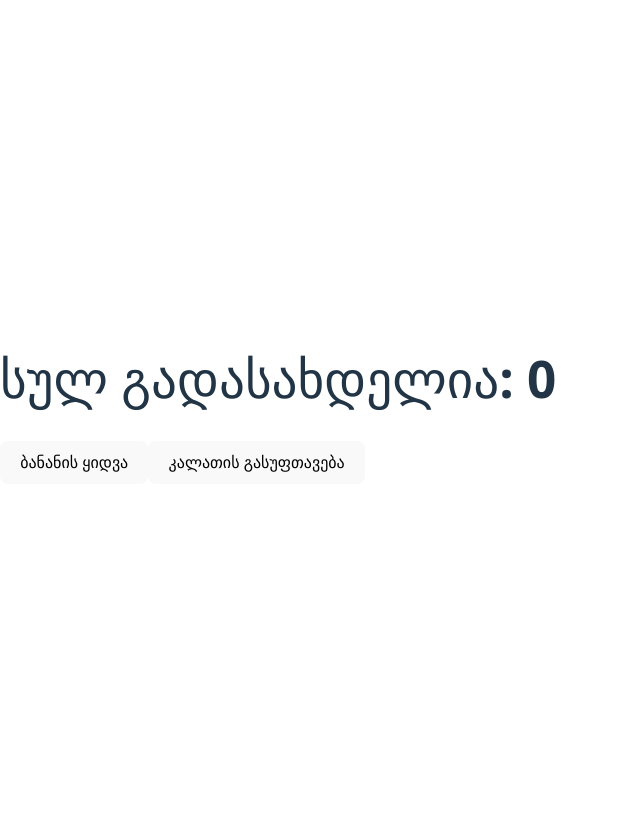
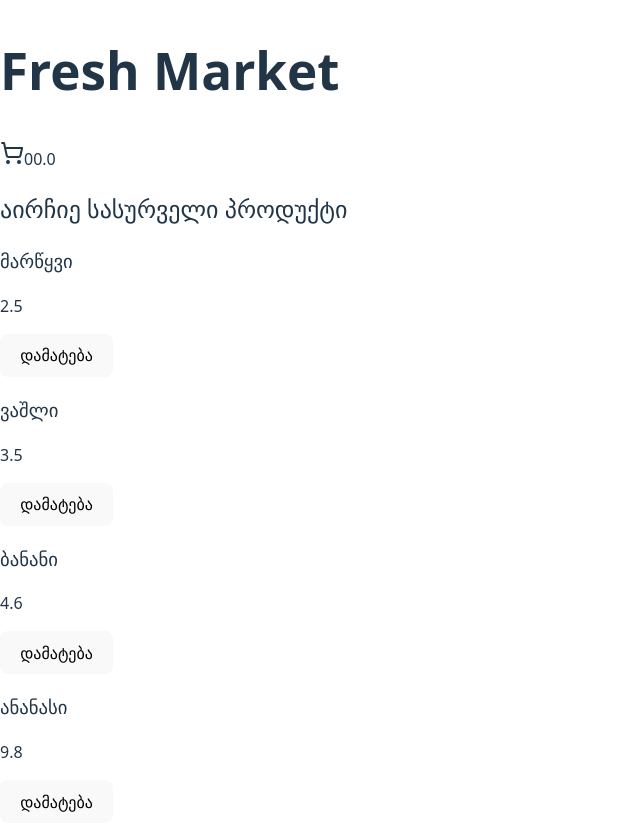
Before and after one commit to sabaPhruidze/redux-shop, a React (Vite) app: page / in a window 1280 px wide. Shown: the whole page, without its empty margins (0-640 px from the left). Before the commit the page ends 800 px from the top, so only its background shows below. Built offline with nearby package versions, Linux system fonts and the light colour scheme.

Commit message:
logic has some issue I have to fix button click it shows 12.5 when I only pressed an apple

```diff
--- a/src/App.jsx
+++ b/src/App.jsx
@@ -1,22 +1,52 @@
+import React from 'react';
 import { useSelector,useDispatch } from "react-redux"
 import { addToCart,clearCart } from "./redux/cartSlice"
+import { ShoppingCart,Trash2 } from "lucide-react";
 
+ const products = [
+    {id:1, name:'მარწყვი',price:2.5},
+    {id:2, name:'ვაშლი', price:3.5},
+    {id:3, name:'ბანანი', price: 4.6},
+    {id:4, name:'ანანასი', price : 9.8}
+  ]
 function App() {
   // ვიღებთ მთლიან state-ს და იქიდან მხოლოდ ჩვენს cart-ს
-  const cartData = useSelector((state) => state.cart)
+  const {cartItems, totalPrice} = useSelector((state) => state.cart)
   //ვქმნით კურიერს
   const dispatch = useDispatch();
-  const banana = { id: 1, name: 'ბანანი', price: 3 };
+
 
   return (
-    <div>
-     <h1>  სულ გადასახდელია: {cartData.totalPrice} </h1>
-     <button onClick={() => dispatch(addToCart(banana))}> {/* ვეუბნები რომ გაუშვას ბრძანება რომლითაც addToCart რომელიც შევქმენით slice ში ღილაკად მიიღოს და დაამუშაოს banana */}
-      ბანანის ყიდვა
-     </button>
-     <button onClick={() => dispatch(clearCart())}>
-      კალათის გასუფთავება
-     </button>
+    <div className='app-container'>
+      <nav className='navbar'>
+        <h1>Fresh Market</h1>
+        <div className='cart-badge'>
+          <ShoppingCart size={24}/>
+          <span>{cartItems.length}</span>
+          <span className='price-tag'>{totalPrice.toFixed(1)}</span> {/*used toFixed method from prototype */}
+
+        </div>
+      </nav>
+      <main className='main-content'>
+       <h2>აირჩიე სასურველი პროდუქტი</h2>
+       <div className='products-grid'>
+         {products.map((product) => (
+          <div key={product.id} className='product-card'>
+            <h3>{product.name}</h3>
+            <p>{product.price}</p>
+            <button className='add-button' onClick={() => dispatch(addToCart(product))}>
+              დამატება
+            </button>
+          </div>
+        ))}
+       </div>
+       {cartItems.length > 0 && (
+        <div className='cart-actions'>
+          <button onClick={() => dispatch(clearCart())} className="clear-button">გაათავისუფლე კალათი</button>
+          <Trash2 size={18}/>
+        </div>
+       )}
+      </main>
     </div>
   )
 }
```
